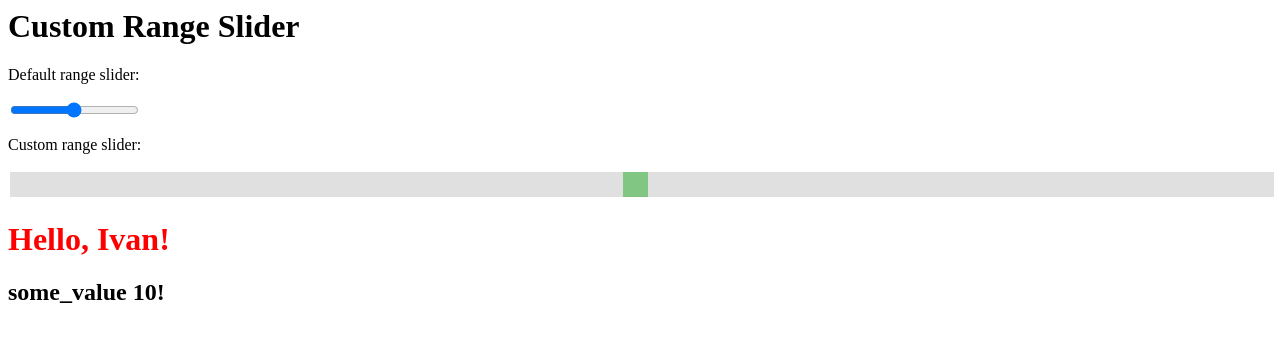
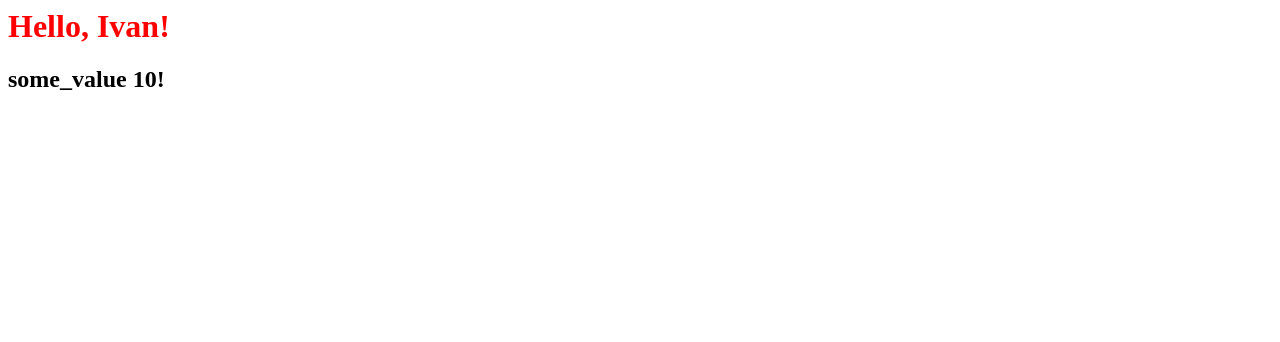
Before and after one commit to A1eksey1/LAB3web, a Flask app: page /data_to in a window 1280 px wide. Shown: the top 342 px of the page. Run offline with Flask 2, Linux system fonts and the light colour scheme; some libraries are stand-ins or nearby versions.

Commit message:
Update simple.html

```diff
--- a/flaskapp/templates/simple.html
+++ b/flaskapp/templates/simple.html
@@ -5,54 +5,8 @@
   {% else %}
   <title>Hm, there is no string!</title>
   {% endif %}
-   <meta name="viewport" content="width=device-width, initial-scale=1">
-   <style>
-   .slidecontainer {
-      width: 100%;
-   }
-
-   .slider {
-       -webkit-appearance: none;
-       width: 100%;
-       height: 25px;
-       background: #d3d3d3;
-       outline: none;
-       opacity: 0.7;
-       -webkit-transition: .2s;
-       transition: opacity .2s;
-   }
-
-   .slider:hover {
-       opacity: 1;
-   }
-
-   .slider::-webkit-slider-thumb {
-       -webkit-appearance: none;
-       appearance: none;
-       width: 25px;
-       height: 25px;
-       background: #4CAF50;
-       cursor: pointer;
-   }
-
-   .slider::-moz-range-thumb {
-       width: 25px;
-       height: 25px;
-       background: #4CAF50;
-       cursor: pointer;
-   }
-   </style>
    </head>
   <body>
-  <h1>Custom Range Slider</h1>
-
-  <div class="slidecontainer">
-     <p>Default range slider:</p>
-     <input type="range" min="1" max="100" value="50">
-
-     <p>Custom range slider:</p>
-     <input type="range" min="1" max="100" value="50" class="slider" id="myRange">
-  </div>
   <h1 style="color:{{ some_pars.color }};">Hello, {{ some_pars.user }}!</h1>
   <h2>some_value {{ some_value }}!</h2>
   </body>
```
